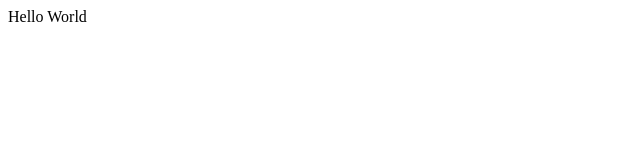
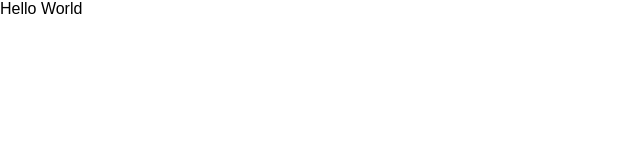
Before and after one commit to chunrapeepat/relax.thechun.xyz, a React (Create React App) app: page / in a window 1280 px wide. Shown: the top 160 px of the page, without its empty margins (0-640 px from the left). Built offline with nearby package versions, Linux system fonts and the light colour scheme.

Commit message:
Setup global style

```diff
--- a/src/index.js
+++ b/src/index.js
@@ -1,6 +1,20 @@
-import React from "react";
+import React, {Fragment} from "react";
 import ReactDOM from "react-dom";
+import {createGlobalStyle} from "styled-components";
 
 import App from "./App";
 
-ReactDOM.render(<App />, document.getElementById("root"));
+const GlobalStyle = createGlobalStyle`
+    body {
+        margin: 0;
+        font-family: sans-serif;
+    }
+`;
+
+ReactDOM.render(
+  <Fragment>
+    <GlobalStyle />
+    <App />
+  </Fragment>,
+  document.getElementById("root"),
+);
```
